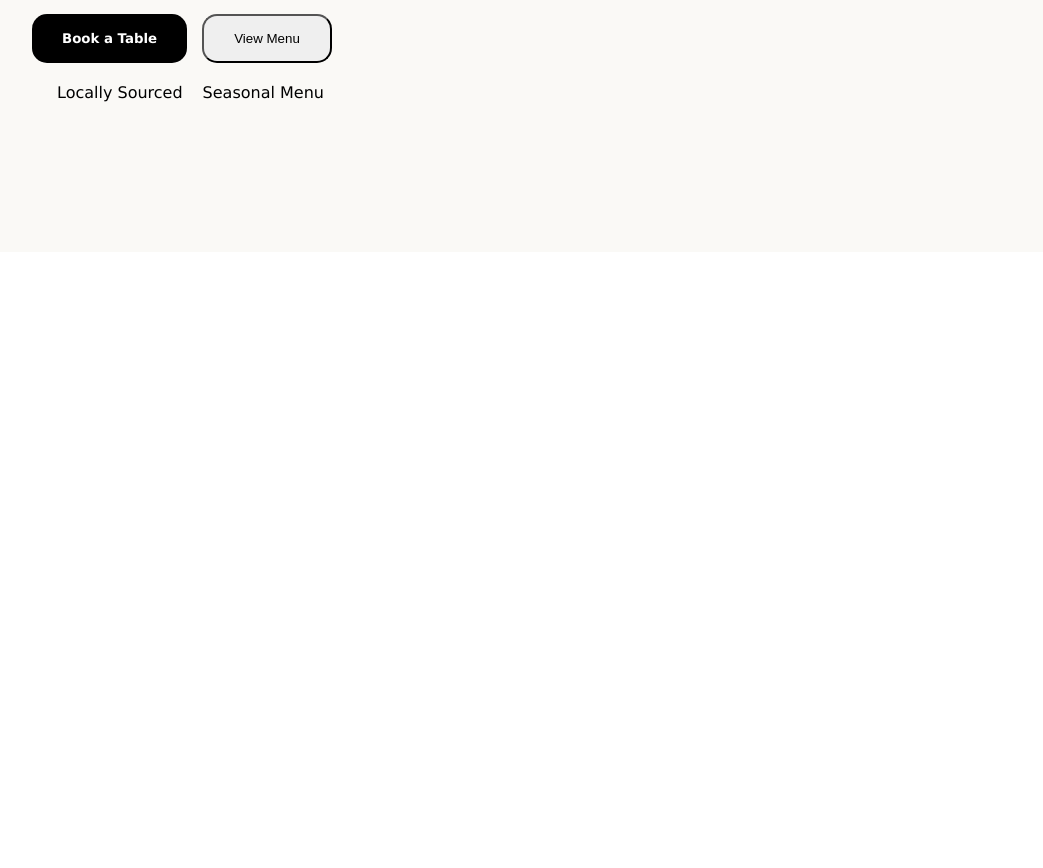
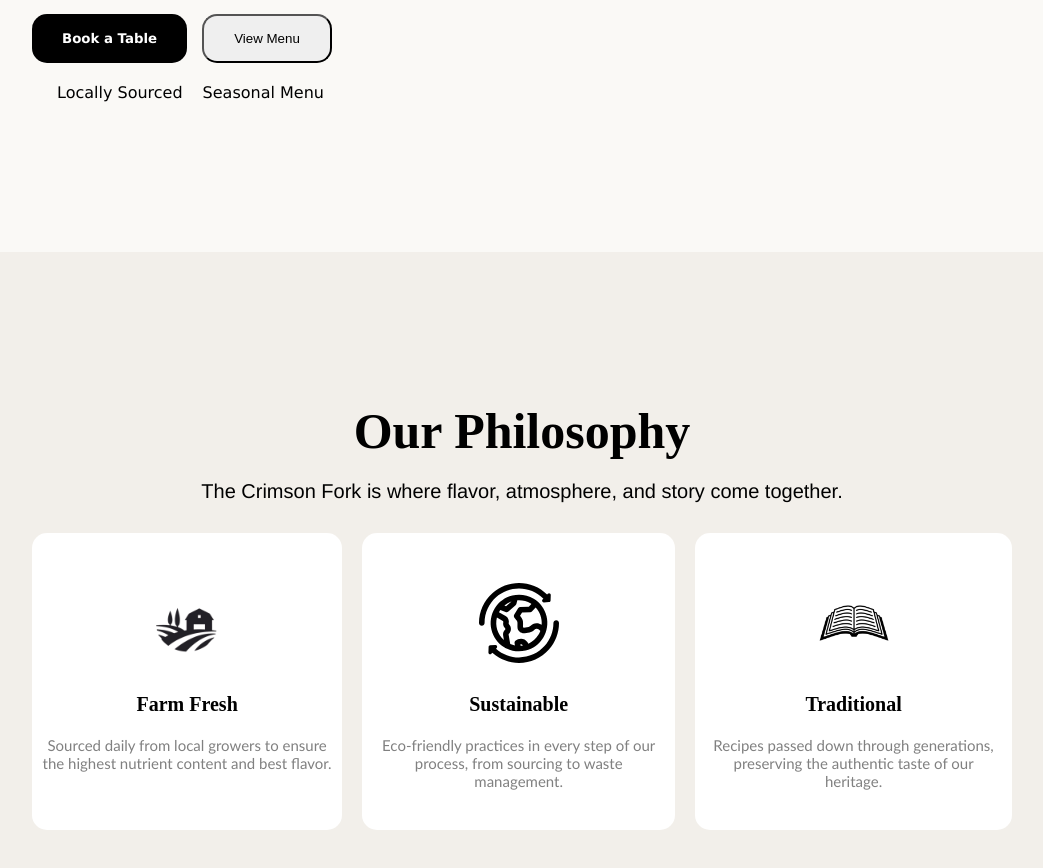
Before and after one commit to danielyu128/Restaurant-Homepage, a website built with webpack: page src/template.html in a window 1280 px wide. Shown: the part 741-1609 px from the top of the page, without its empty margins (118-1161 px from the left). Before the commit the page ends 993 px from the top, so only its background shows below. Built offline with nearby package versions, Linux system fonts and the light colour scheme.

Commit message:
Add second section of main page

```diff
--- a/src/home.js
+++ b/src/home.js
@@ -1,10 +1,15 @@
 import homepageLogo from "./assets/crimson_homepage.jpg";
+import farmLogo from "./assets/farm.png";
+import sustainable from "./assets/sustainable.svg";
+import book from "./assets/book.png";
 
 export default function loadHome() {
 
+    //Main div that encompases everything for this page
     const home = document.createElement("div");
     home.classList.add("home");
 
+    //Code for the first inner container of the home page
     const innerContainer1 = document.createElement("div");
     innerContainer1.classList.add("innerContainer1");
 
@@ -64,9 +69,15 @@ export default function loadHome() {
 
     leftSideMedia.append(establishDate, restaurantName, slogan, bio, bookAndViewContainer, footerContainer);
 
+
+    //Adding the first inner container to the page
+
     innerContainer1.append(leftSideMedia, rightSideMedia);
     home.append(innerContainer1);
 
+
+
+    //Second inner container of the main home page
 
     const innerContainer2 = document.createElement("div");
     innerContainer2.classList.add("innerContainer2");
@@ -77,51 +88,90 @@ export default function loadHome() {
 
     const philosophyTitle = document.createElement("div");
     philosophyTitle.classList.add("philosophyTitle");
+    philosophyTitle.textContent = "Our Philosophy";
 
     const motto = document.createElement("div");
     motto.classList.add("motto");
+    motto.textContent = "The Crimson Fork is where flavor, atmosphere, and story come together.";
+
+    topSideMedia.append(philosophyTitle,motto);
 
     const bottomSideMedia = document.createElement("div");
     bottomSideMedia.classList.add("bottomSideMedia");
 
+
+    //The structure for the 3 cards of the website
+
+    //Card 1
+
     const card1 = document.createElement("div");
     card1.classList.add("card1");
 
+
+    //Card 1 components
     const card1Img = document.createElement("img");
     card1Img.classList.add("card1Img");
+    card1Img.src = farmLogo;
 
     const card1Motto = document.createElement("div");
     card1Motto.classList.add("card1Motto");
+    card1Motto.textContent = "Farm Fresh";
 
     const card1Paragraph = document.createElement("div");
     card1Paragraph.classList.add("card1Paragraph");
+    card1Paragraph.textContent = "Sourced daily from local growers to ensure the highest nutrient content and best flavor.";
 
+    card1.append(card1Img,card1Motto,card1Paragraph);
+
+    //Card 2
 
     const card2 = document.createElement("div");
     card2.classList.add("card2");
 
+
+    //Card 2 components
     const card2Img = document.createElement("img");
     card2Img.classList.add("card2Img");
+    card2Img.src = sustainable;
 
     const card2Motto = document.createElement("div");
     card2Motto.classList.add("card2Motto");
+    card2Motto.textContent = "Sustainable";
 
     const card2Paragraph = document.createElement("div");
     card2Paragraph.classList.add("card2Paragraph");
+    card2Paragraph.textContent = "Eco-friendly practices in every step of our process, from sourcing to waste management.";
 
+    card2.append(card2Img,card2Motto,card2Paragraph);
+
+
+    //Card 3
 
     const card3 = document.createElement("div");
     card3.classList.add("card3");
 
+
+    //Card 3 components
     const card3Img = document.createElement("img");
     card3Img.classList.add("card3Img");
+    card3Img.src = book;
 
     const card3Motto = document.createElement("div");
     card3Motto.classList.add("card3Motto");
+    card3Motto.textContent = "Traditional";
 
     const card3Paragraph = document.createElement("div");
     card3Paragraph.classList.add("card3Paragraph");
+    card3Paragraph.textContent = "Recipes passed down through generations, preserving the authentic taste of our heritage.";
 
+    card3.append(card3Img,card3Motto,card3Paragraph);
+
+
+    bottomSideMedia.append(card1,card2,card3);
+
+    innerContainer2.append(topSideMedia,bottomSideMedia);
+
+    home.append(innerContainer2);
 
     return { home, viewMenuButton };
 }
--- a/src/styles.css
+++ b/src/styles.css
@@ -159,3 +159,91 @@ body {
 
 
 /* Inner Container 2 */
+.innerContainer2 {
+    background-color: #F2EFEA;
+    display: flex;
+    flex-direction: column;
+    padding: 150px 150px;
+    gap: 30px;
+    align-items: center;
+}
+
+
+.topSideMedia {
+    display: flex;
+    flex-direction: column;
+    align-items: center;
+    gap: 20px;
+}
+
+.philosophyTitle {
+    font-weight: bold;
+    font-size: 50px;
+
+}
+
+.motto {
+    font-size: 20px;
+    font-family: 'Franklin Gothic Medium', 'Arial Narrow', Arial, sans-serif;
+}
+
+
+.bottomSideMedia {
+    display: flex;
+    gap: 20px;
+}
+
+.card1,
+.card2,
+.card3 {
+    background-color: white;
+    padding: 40px 10px;
+    border-radius: 15px;
+    display: flex;
+    flex-direction: column;
+    gap: 20px;
+    transition-duration: 0.4s;
+    align-items: center;
+}
+
+.card1Motto,
+.card2Motto,
+.card3Motto {
+
+    font-weight: bold;
+    font-size: 20px;
+
+}
+
+.card1Img,.card3Img {
+    width: auto;
+    height: 100px;
+
+}
+
+.card2Img {
+    box-sizing: border-box;
+
+    width: auto;
+    height: 100px;
+    padding: 10px;
+
+}
+
+.card1Paragraph,
+.card2Paragraph,
+.card3Paragraph {
+    font-family: 'Trebuchet MS', 'Lucida Sans Unicode', 'Lucida Grande', 'Lucida Sans', Arial, sans-serif;
+    color: gray;
+    text-align: center;
+    font-size: 15px;
+
+}
+
+.card1:hover,
+.card2:hover,
+.card3:hover {
+    transform: translateY(-8px);
+
+
+}
```
Also changed, not shown: src/assets/book.png (added), src/assets/farm.png (added), src/assets/sustainable.svg (added), 3 other files.
